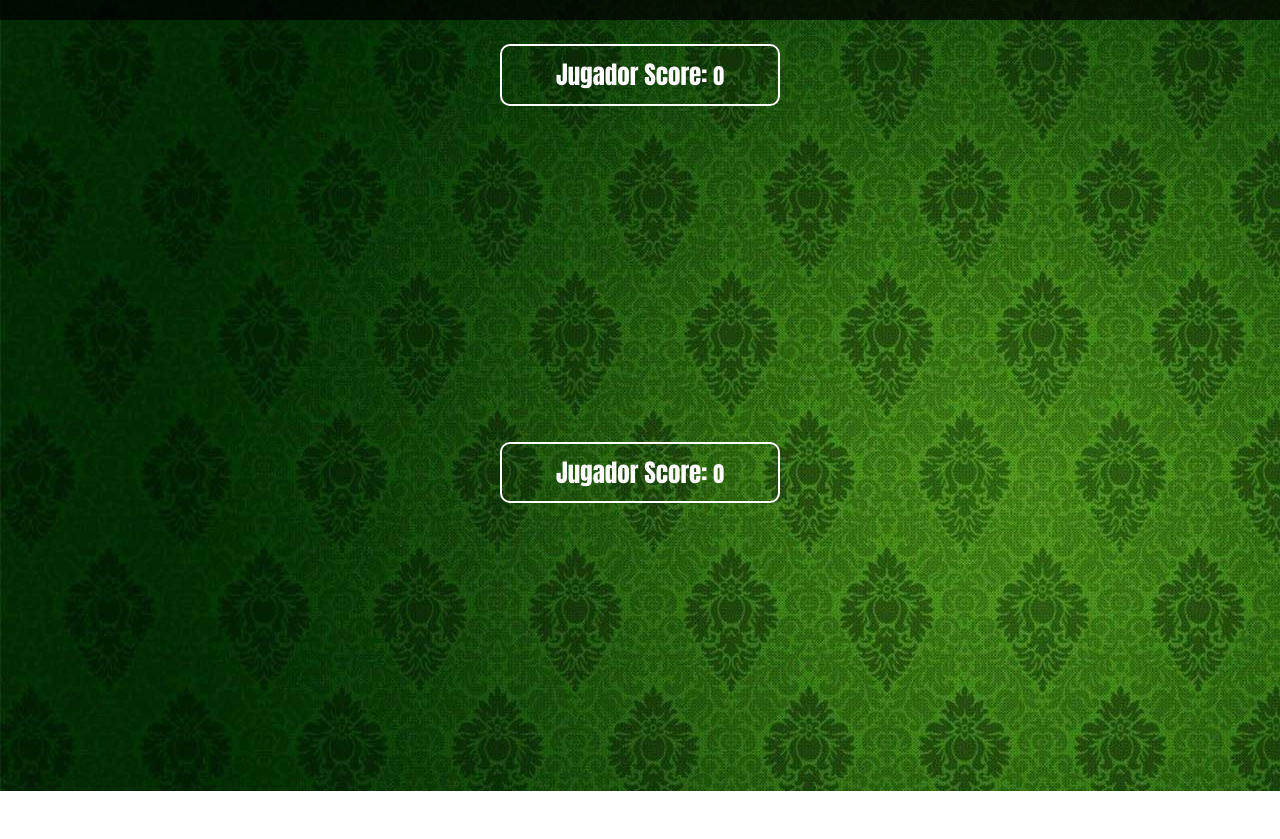
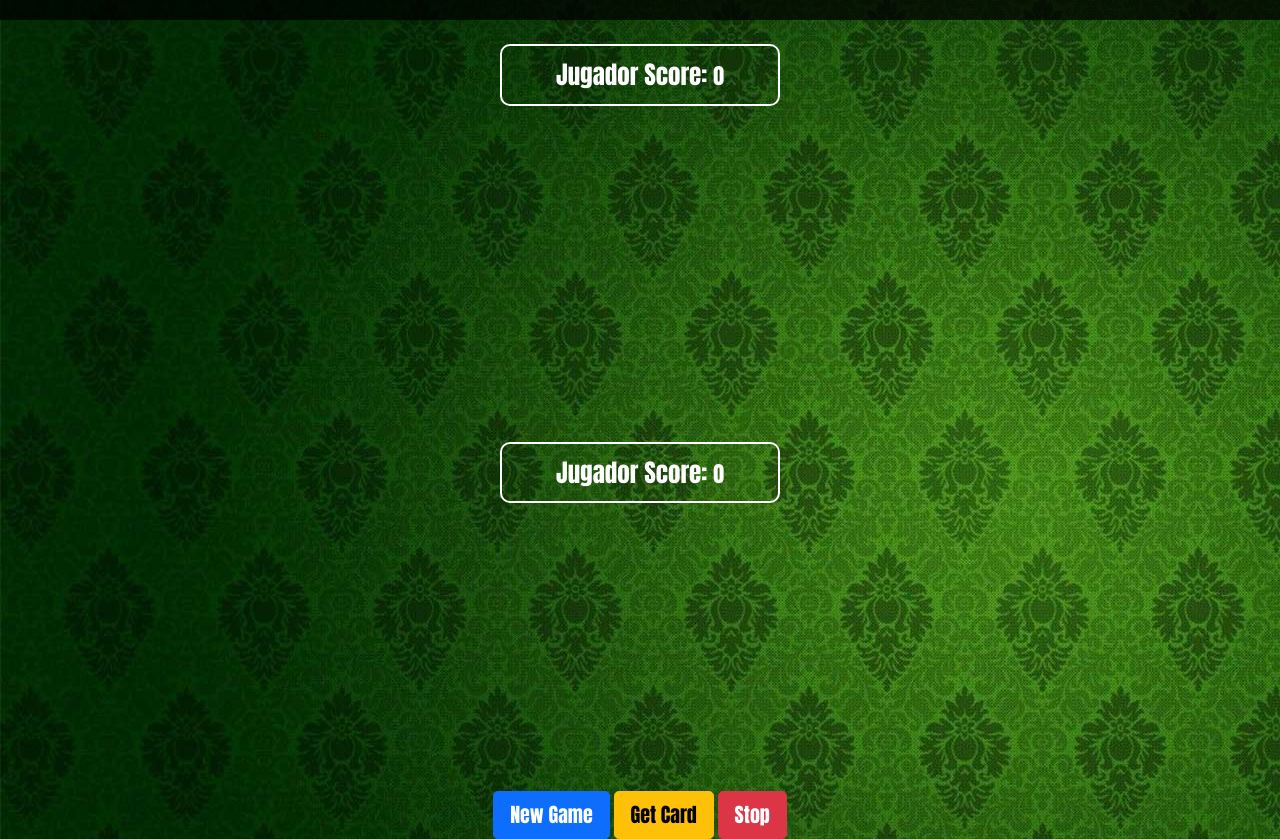
Before and after one commit to Andredieche/1-game, a plain HTML site: page index.html in a window 1280 px wide. Shown: the part 76-915 px from the top of the page. Before the commit the page ends 867 px from the top, so only its background shows below. Drawn offline with nearby package versions, Linux system fonts and the light colour scheme; some packages are replaced by stand-ins of ours; a script that the page names is missing.

Commit message:
últimos avances

```diff
--- a/index.html
+++ b/index.html
@@ -50,6 +50,17 @@
         </div>
     </div>
 
+<!-- Botones -->
+<div class="container">
+    <div class="row">
+        <div class="col text-center">
+            <button id="btnNewGame" class="btn btn-primary btn-lg">New Game</button>
+            <button id="btnGetCard" class="btn btn-warning btn-lg">Get Card</button>
+            <button id="btnStopGame" class="btn btn-danger btn-lg">Stop</button>
+        </div>
+    </div>
+</div>
+
 <!-- underscore -->
 <script src="assets/js/underscore-umd-min.js"></script>
 <!-- sweetalert2 -->
```
